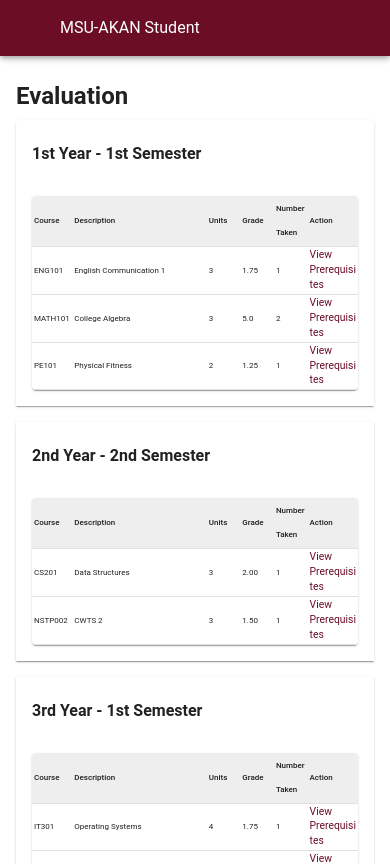
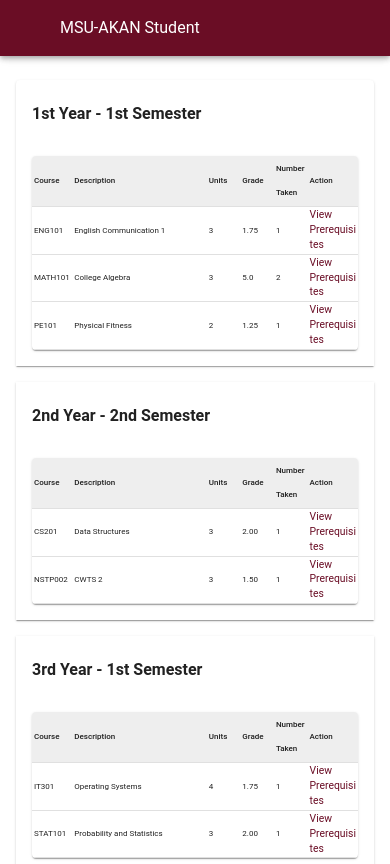
Before and after one commit to Jun4dG/akan-dev, a React (Vite) app: page /evaluation in a window 390 px wide. Shown: the top 864 px of the page. Built offline with nearby package versions, Linux system fonts and the light colour scheme; some icons are missing.

Commit message:
Fixed Evaluation in mobile view

```diff
--- a/src/pages/Evaluation.jsx
+++ b/src/pages/Evaluation.jsx
@@ -29,10 +29,6 @@ export default function Evaluation() {
         minHeight: "100vh",
       }}
     >
-      <Typography variant="h5" gutterBottom fontWeight="bold">
-        Evaluation
-      </Typography>
-
       {/* Year-Level + Semester Evaluations */}
       {mockEvaluationData.map((evaluation, idx) => (
         <Accordion key={idx} defaultExpanded>
```
